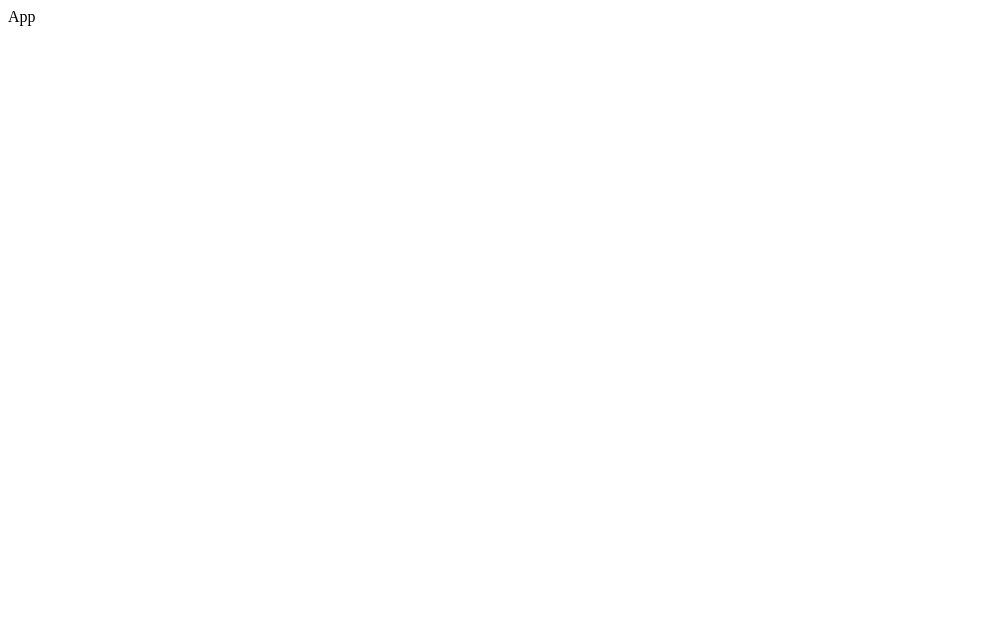
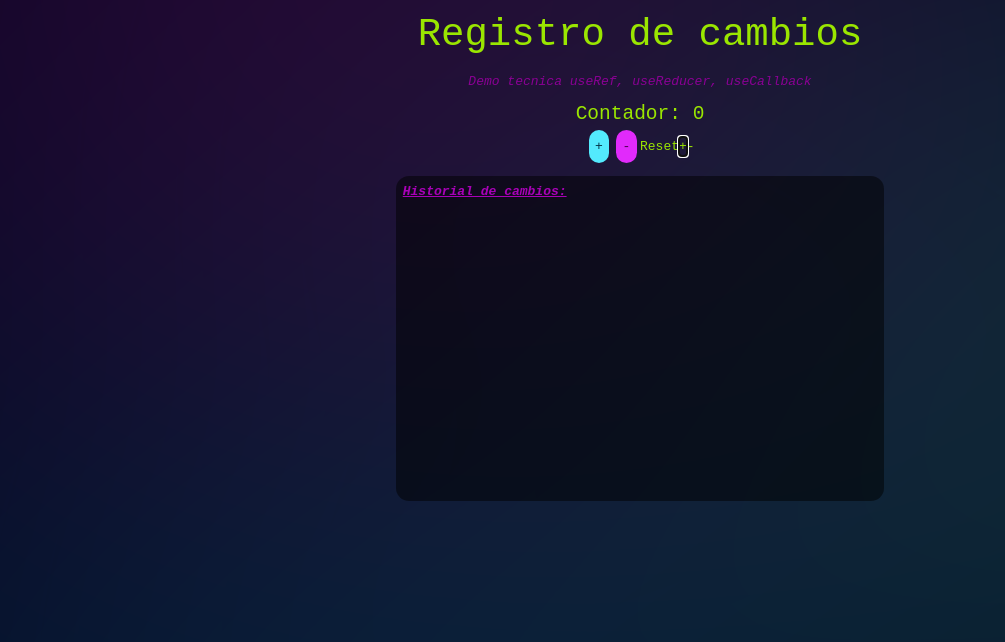
Before and after one commit to JonyR3G0/Front-end-m06, a React (Vite) app in the folder 06-hooks-avanzados-react/game-counter/: page / in a window 1280 px wide. Shown: the top 642 px of the page, without its empty margins (0-1005 px from the left). Built offline with nearby package versions, Linux system fonts and the light colour scheme.

Commit message:
feat: :sparkles: Basic style and functionality
Cloning the example provided as the instruccions said, adding basic style with tailwind and getting a demo working.

```diff
--- a/06-hooks-avanzados-react/game-counter/package.json
+++ b/06-hooks-avanzados-react/game-counter/package.json
@@ -10,8 +10,10 @@
     "preview": "vite preview"
   },
   "dependencies": {
+    "@tailwindcss/vite": "^4.1.13",
     "react": "^19.1.1",
-    "react-dom": "^19.1.1"
+    "react-dom": "^19.1.1",
+    "tailwindcss": "^4.1.13"
   },
   "devDependencies": {
     "@eslint/js": "^9.33.0",
--- a/06-hooks-avanzados-react/game-counter/src/App.jsx
+++ b/06-hooks-avanzados-react/game-counter/src/App.jsx
@@ -1,7 +1,10 @@
 import React from 'react'
+import { CounterGame } from './CounterGame'
 
 export const App = () => {
   return (
-    <div>App</div>
+    <div className='background'>
+      <CounterGame/>
+    </div>
   )
 }
--- /dev/null
+++ b/06-hooks-avanzados-react/game-counter/src/CounterGame.jsx
@@ -0,0 +1,81 @@
+import { useReducer, useRef, useCallback, useEffect } from "react";
+
+const initialState = { count: 0, history: [] };
+
+function reducer(state, action) {
+  switch (action.type) {
+    case "increment":
+      return {
+        count: state.count + 1,
+        history: [...state.history, `+1 (Nuevo valor: ${state.count + 1})`],
+      };
+    case "decrement":
+      return {
+        count: state.count - 1,
+        history: [...state.history, `-1 (Nuevo valor: ${state.count - 1})`],
+      };
+    case "reset":
+      return initialState;
+    default:
+      return state;
+  }
+}
+
+export function CounterGame() {
+  const [state, dispatch] = useReducer(reducer, initialState);
+  const incrementBtnRef = useRef(null);
+
+  const handleIncrement = useCallback(() => {
+    dispatch({ type: "increment" });
+  }, []);
+
+  const handleDecrement = useCallback(() => {
+    dispatch({ type: "decrement" });
+  }, []);
+
+  // Fijar el foco en el botón de incremento al renderizar
+  useEffect(() => {
+    incrementBtnRef.current.focus();
+  }, []);
+
+  return (
+    <div className="flex text-center text-lime-400 flex-col items-center">
+      <h1 className="text-5xl p-5">Registro de cambios</h1>
+      <p className="pb-3 text-fuchsia-800">
+        <i>Demo tecnica useRef, useReducer, useCallback</i>
+      </p>
+
+      <div>
+        <h2 className="text-2xl">Contador: {state.count}</h2>
+        <button
+          className="bg-cyan-300 rounded-2xl p-2 m-1 text-cyan-950"
+          ref={incrementBtnRef}
+          onClick={() => dispatch({ type: "increment" })}
+        >
+          +
+        </button>
+        <button
+          className="bg-fuchsia-500 rounded-2xl p-2 m-1 text-fuchsia-950"
+          onClick={() => dispatch({ type: "decrement" })}
+        >
+          -
+        </button>
+        <button onClick={() => dispatch({ type: "reset" })}>Reset</button>
+
+        <button ref={incrementBtnRef} onClick={handleIncrement}>
+          +
+        </button>
+        <button onClick={handleDecrement}>-</button>
+      </div>
+
+      <div className="m-3 bg-black/50 w-150 text-left text-lime-400 p-2 rounded-2xl h-100 overflow-y-scroll">
+        <h3 className="italic underline font-bold text-fuchsia-700">Historial de cambios:</h3>
+        <ul>
+          {state.history.map((entry, index) => (
+            <li key={index}><strong>web@user$:</strong> <i>{entry}</i></li>
+          ))}
+        </ul>
+      </div>
+    </div>
+  );
+}
--- a/06-hooks-avanzados-react/game-counter/src/main.jsx
+++ b/06-hooks-avanzados-react/game-counter/src/main.jsx
@@ -1,5 +1,6 @@
 import { StrictMode } from 'react'
 import { createRoot } from 'react-dom/client'
+import './styles.css'
 import { App } from './App.jsx'
 
 createRoot(document.getElementById('root')).render(
--- /dev/null
+++ b/06-hooks-avanzados-react/game-counter/src/styles.css
@@ -0,0 +1,15 @@
+@import "tailwindcss";
+
+.background {
+  height: 100dvh;
+  width: 100dvw;
+  background-color: rgb(2, 2, 29);
+  background-image: url('./assets/background.svg');
+  background-repeat: no-repeat;
+  background-size: cover;
+  background-position: center;
+}
+
+* {
+    font-family: monospace;
+}
--- a/06-hooks-avanzados-react/game-counter/vite.config.js
+++ b/06-hooks-avanzados-react/game-counter/vite.config.js
@@ -1,7 +1,8 @@
-import { defineConfig } from 'vite'
-import react from '@vitejs/plugin-react-swc'
+import { defineConfig } from "vite";
+import react from "@vitejs/plugin-react-swc";
+import tailwindcss from "@tailwindcss/vite";
 
 // https://vite.dev/config/
 export default defineConfig({
-  plugins: [react()],
-})
+  plugins: [react(), tailwindcss()],
+});
```
Also changed, not shown: 06-hooks-avanzados-react/game-counter/src/assets/background.svg (added), 1 other file (tests, documents, lock files or other folders).
